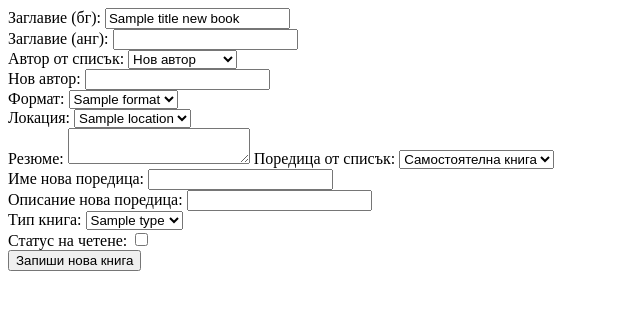
After one commit to ViktoriaIlievaIlieva/Library, a Flask app: template library/templates/mybooks/new_book_from_wishlist.html in a window 1280 px wide. The commit adds this page. Shown: the top 310 px of the page, without its empty margins (0-640 px from the left). Run offline with Flask 2, Linux system fonts and the light colour scheme; the template is opened without the code that fills it: most values are stand-ins (such as "Sample title", 1, 10 or a date in 2020).

Commit message:
Extracted the functionality for adding new book. Added functionality for add new book from wishlist and deleting the title of the added book from wishlist.

```diff
--- /dev/null
+++ b/library/templates/mybooks/new_book_from_wishlist.html
@@ -0,0 +1,73 @@
+<!DOCTYPE html>
+<html lang="en">
+<head>
+    <meta charset="UTF-8">
+    <title>Нова книга</title>
+</head>
+<body>
+<form action="/wishlist_bought" method="POST">
+    <label for=bg_title_field> Заглавие (бг): </label>
+    <input id="bg_title_field" name="bg_title" required="required" value="{{ title_new_book }}"><br/>
+
+    <label for="eng_title_field">Заглавие (анг): </label>
+    <input id="eng_title_field" name="eng_title"><br/>
+
+    <label for="author_field"> Автор от списък: </label>
+    <select id="author_field" name="author_of_list">
+        <option value=""> Нов автор</option>
+        {% for author in list_of_dict_with_authors %}
+            <option value="{{ author["ID"] }}">{{ author["Name"] }}</option>
+        {% endfor %}
+    </select><br/>
+
+    <label for="new_author_field"> Нов автор: </label>
+    <input id="new_author_field" name="new_author"><br/>
+
+    <label for="format_field"> Формат: </label>
+    <select id="format_field" name="format">
+        {% for format in list_of_dict_with_formats %}
+            <option value="{{ format["ID"] }}">{{ format["Format"] }}</option>
+        {% endfor %}
+    </select><br/>
+
+    <label for="location_field"> Локация: </label>
+    <select id="location_field" name="location">
+        {% for location in list_of_dict_with_locations %}
+            <option value="{{ location["ID"] }}"> {{ location["Location"] }}</option>
+        {% endfor %}
+    </select><br/>
+
+    <label for="info_field">Резюме: </label>
+    <textarea id="info_field" name="info"></textarea>
+
+    <label for="related_series_field"> Поредица от списък: </label>
+    <select id="related_series_field" name="related_series">
+        <option value="single_book">Самостоятелна книга</option>
+        <option value="">Нова поредица</option>
+        {% for related_series in list_of_dict_with_related %}
+            <option value="{{ related_series["ID"] }}"> {{ related_series["Name"] }}</option>
+        {% endfor %}
+    </select><br/>
+
+    <label for="name_new_related_series_field"> Име нова поредица: </label>
+    <input id="name_new_related_series_field" name="name_new_related_series"><br/>
+
+    <label for="description_new_related_series_field"> Описание нова поредица: </label>
+    <input id="description_new_related_series_field" name="description_new_related_series"><br/>
+
+    <label for="series_type_field"> Тип книга: </label>
+    <select id="series_type_field" name="series_type">
+        {% for series_type in list_of_dict_with_series_types %}
+            <option value="{{ series_type["ID"] }}"> {{ series_type["Type"] }}</option>
+        {% endfor %}
+    </select><br/>
+
+    <label for="read_status_field"> Статус на четене: </label>
+    <input id="read_status_field" type="checkbox" name="read_status"><br/>
+
+    <button type="submit"> Запиши нова книга</button>
+
+    <input type="hidden" name="wishlist_book_id" value="{{ wishlist_id }}">
+
+</body>
+</html>
--- a/library/templates/wishlist/wishlist.html
+++ b/library/templates/wishlist/wishlist.html
@@ -39,6 +39,7 @@
             <td>{{ book_dict["Author"] }}</td>
             <td><a href="/edit_wishlist?id={{ book_dict["ID"] }}">Редактирай</a></td>
             <td><a href="/delete_wishlist_book?id={{ book_dict["ID"] }}">Изтрий</a></td>
+            <td><a href="/wishlist_bought?title={{ book_dict["Name"] }}&id={{ book_dict["ID"] }}">Добави в колекция</a></td>
         </tr>
     {% endfor %}
     </tbody>
```
Also changed, not shown: library/books_route.py (+69 -42 lines), library/new_book.py (added, +51 -0 lines).
